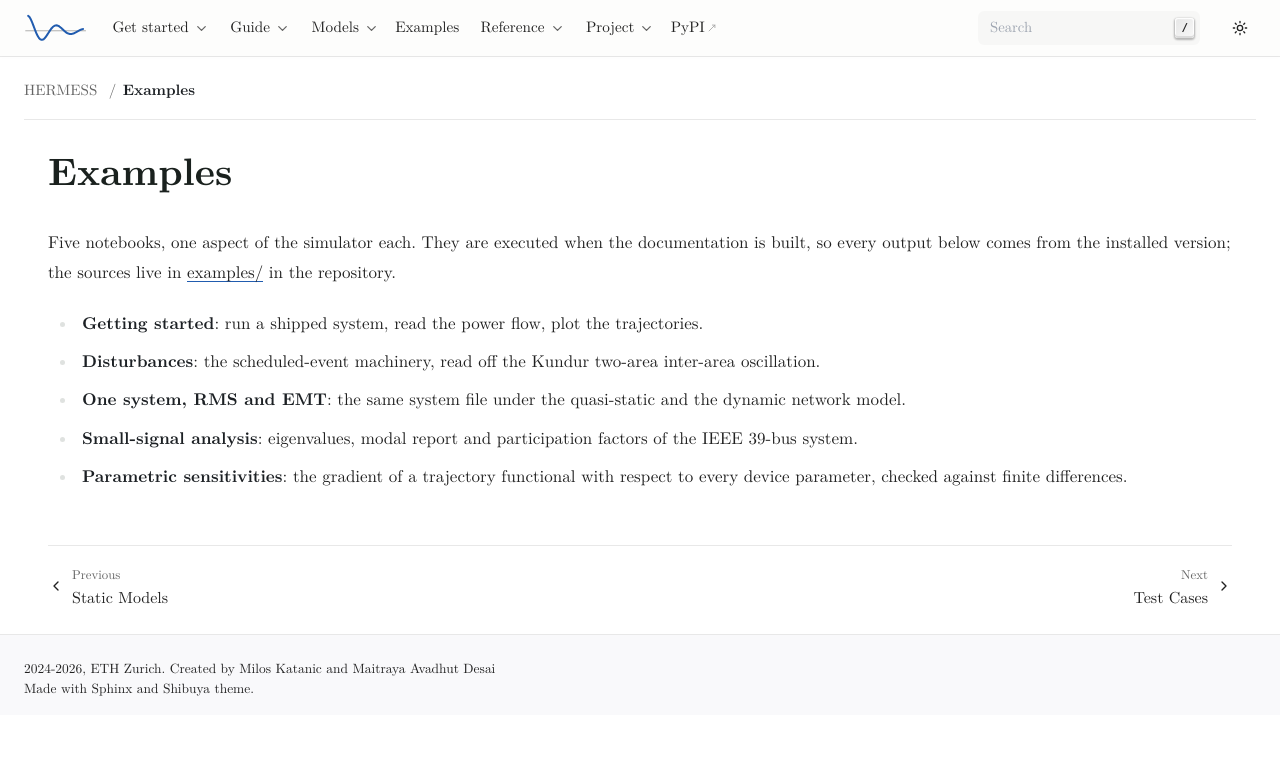
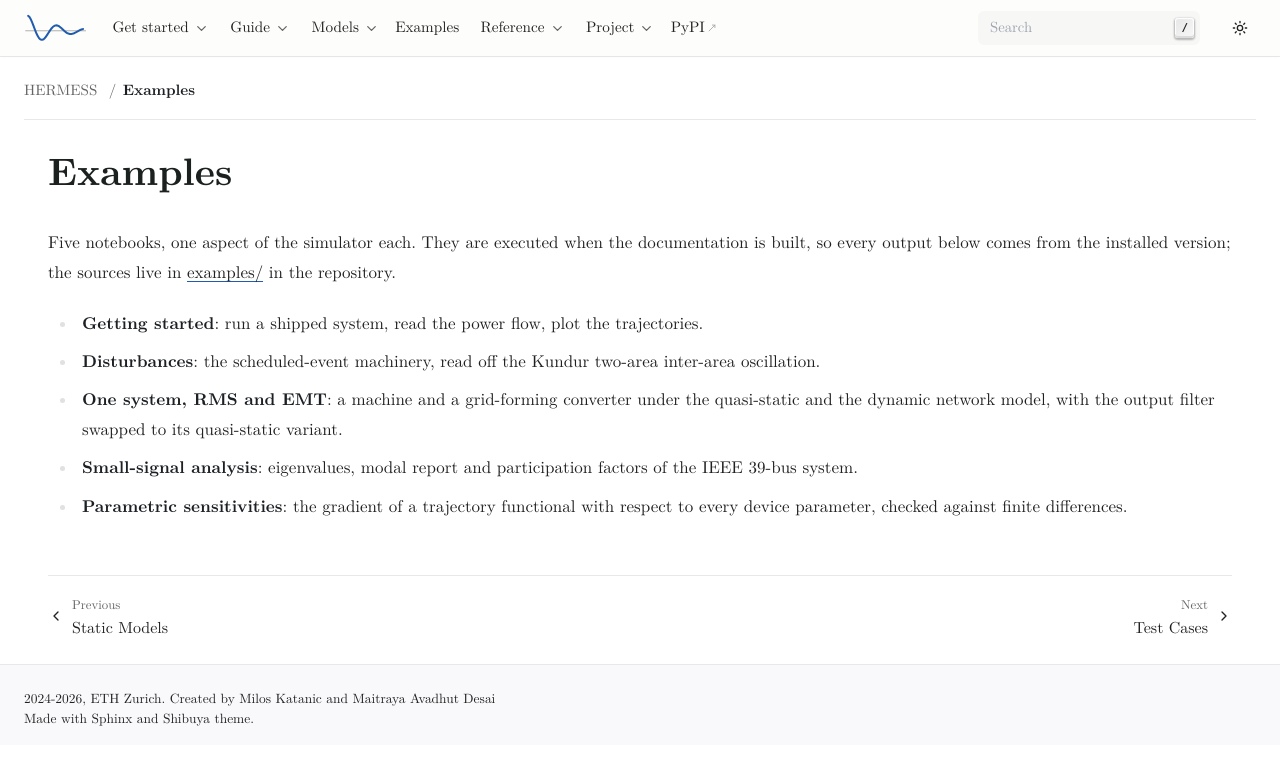
Before and after one commit to maitrayadesai/hermess, a Sphinx documentation site: the page built from docs/source/examples/index.rst, in a window 1280 px wide. Shown: the top 765 px of the page. Built offline with Sphinx 7.4.7, drawn with Linux system fonts in a browser that asks for light colours; pages that are not in the unit, such as notebooks, are missing from menus.

Commit message:
Compare RMS and EMT on the converter system
The hybrid notebook now runs the shipped 3bus case with the dynamic LCL
filter against a patched copy that selects LCL_static on the quasi-static
network, demonstrating the system_root workflow along the way.

```diff
--- a/docs/source/examples/index.rst
+++ b/docs/source/examples/index.rst
@@ -13,8 +13,9 @@ in the repository.
   trajectories.
 - **Disturbances**: the scheduled-event machinery, read off the Kundur
   two-area inter-area oscillation.
-- **One system, RMS and EMT**: the same system file under the quasi-static
-  and the dynamic network model.
+- **One system, RMS and EMT**: a machine and a grid-forming converter under
+  the quasi-static and the dynamic network model, with the output filter
+  swapped to its quasi-static variant.
 - **Small-signal analysis**: eigenvalues, modal report and participation
   factors of the IEEE 39-bus system.
 - **Parametric sensitivities**: the gradient of a trajectory functional with
```
Also changed, not shown: 1 other file.
